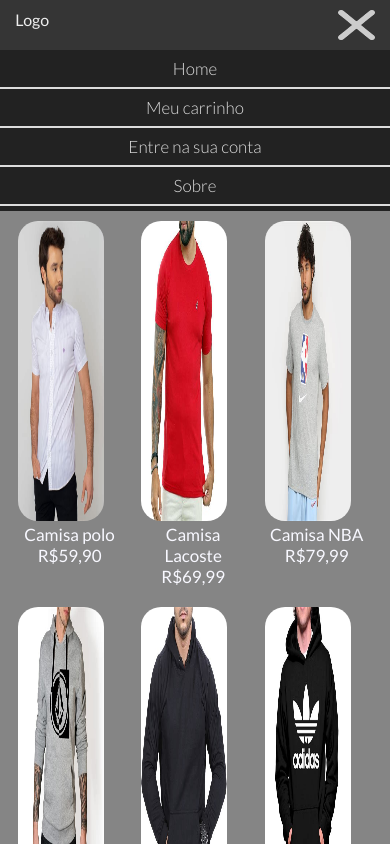
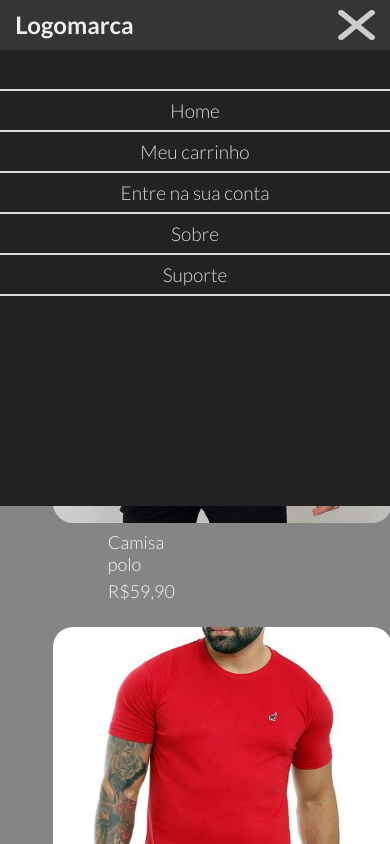
Before and after one commit to joao-regio/e-commerce, a website: page views/index.html in a window 390 px wide. Both pictures are taken after a click on the picture 356 px from the left and 25 px from the top of the page. Shown: the top 844 px of the page. Drawn offline with Linux system fonts and the light colour scheme; files whose address does not match are found by name.

Commit message:
adiconando responsivo roupas

```diff
--- a/static/style.css
+++ b/static/style.css
@@ -69,6 +69,7 @@
     display: inline-block;
     font-size: 17px;
     font-weight: 300;
+    letter-spacing: .7px;
     padding: 0 8px;
 }
 
@@ -78,12 +79,12 @@
 }
 
 .links-menu-desktop li:hover{
+    transform: .2s;
     font-size: 18.5px;
     font-weight: bold;
 }
 
 .links-menu-desktop a:hover{
-    transition-duration: .4s;
     transition: .4s;
     border-bottom: 2px solid yellow;
 }
@@ -91,7 +92,6 @@
 .links-menu-mobile{
     display: none;
 }
-
 
 .btn-menu-mobile img{
     width: 37px;
@@ -133,7 +133,7 @@
 
 section.mostruario{
     background-color: #858585;
-    padding: 40px 0;
+    padding: 20px 0;
     width: 100%;
 }
 
@@ -145,28 +145,21 @@
 }
 
 section.mostruario .itens-loja{
-    display: flex;
-    flex-wrap: wrap;
+    display: grid;
+    grid-template-columns: repeat(3, 1fr);
+    margin-top: 12px;
 }
 
 div.item-single{
-    padding: 10px;
-}
-
-
-div.item-single p{
-    display: block;
-    font-weight: 400;
-    font-size: 17px;
-    color: #f8f8ff;
-    text-align: center;
+    align-content: center;
+    justify-content: center;
 }
 
 div.item-single a > img{
     height: 300px;
     width: 22vw;
     border-radius: 20px;
-    text-align: center;
+    margin-left: 35px;
 }
 
 div.item-single a{
@@ -174,16 +167,19 @@
 }
 
 div.item-single a > img:hover{
+    transition: .3s;
     width: 23vw;
-    height: 330px;
+    height: 320px;
     cursor: pointer;
 }
 
-div.item-single a > img.calca:hover{
-    width: 23vw;
-    height: 315px;
-    cursor: pointer;
+div.item-single p{
+    font-weight: 300;
+    font-size: 18px;
+    color: #f8f8f8;
+    margin: 5px 0 5px 90px;
 }
+
 
 footer{
     height: 80px;
@@ -224,6 +220,7 @@
     margin-top: 35px;
 }
 
+/*  MENU MOBILE  */
 @media screen and (max-width: 800px){
     .links-menu-desktop{
         display: none;
@@ -256,25 +253,81 @@
         border-bottom: 2px solid #ddd;
         text-align: center;
         padding: 8px 2%;
-    }
-
-    .links-menu-mobile ul li:hover{
-        background-color: #eee;
-        color: #111;
+        cursor: pointer;
     }
 
     .links-menu-mobile ul li a{
         color: #ddd;
-        font-size: 17px;
+        font-size: 19px;
         font-weight: 300;
-        padding: 1rem;
-        margin: 0 1rem;
+        margin: 2rem;
+        padding: 3rem;
     }
 
     #nav.active ul{
-        height: calc(25vh - 50px);
+        height: calc(60vh - 50px);
         visibility: visible;
         overflow-y: auto;
     }
 
 }
+
+@media screen and (max-width: 710px){
+
+    section.mostruario .itens-loja{
+    display: grid;
+    grid-template-columns: repeat(2, 1fr);
+    margin-top: 12px;
+    }
+
+    div.item-single a > img{
+        width: 40vw;
+        border-radius: 20px;
+    }
+
+    div.item-single a > img:hover{
+        width: 40vw;
+        height: 300px;
+        cursor: pointer;
+    }
+
+    div.item-single p{
+        text-align: center;
+    }
+
+}
+
+@media screen and (max-width:  560px){
+
+    section.mostruario > span{
+        text-align: center;
+    }
+
+    section.mostruario .itens-loja{
+        display: grid;
+        grid-template-columns: repeat(1, 1fr);
+        margin-top: 12px;
+    }
+
+    div.item-single{
+        margin-bottom: 20px;
+    }
+
+    div.item-single a > img{
+        width: 87vw;
+        height: 320px;
+        border-radius: 20px;
+        place-items: center;
+    }
+
+    div.item-single a > img:hover{
+        width: 87vw;
+        height: 320px;
+        cursor: pointer;
+    }
+
+    div.item-single p{
+        text-align: center;
+    }
+
+}
--- a/views/index.html
+++ b/views/index.html
@@ -13,7 +13,11 @@
 <body>
     <header>
         <div class="center">
-            <div class="logomarca left"><a href="/">Logo</a></div>
+            <div class="logomarca left">
+                <h2>
+                    <a href="/">Logomarca</a>
+                </h2>
+            </div>
             <nav class="links-menu-desktop right">
                 <ul>
                     <li>
@@ -40,7 +44,7 @@
                 </div><!-- btn-menu-mobile -->
                 <ul>
                     <li>
-                        <a href="/">Home</a>
+                        <a href="/"><li>Home</li></a>
                     </li>
                     <li>
                         <a href="carrinho.html">Meu carrinho</a>
@@ -92,7 +96,7 @@
                     <a href="compra.html">
                         <img class="camisa" src="/static/images/camisa/camisa-2.jpg">
                     </a>
-                    <p>Camisa Lacoste</p>
+                    <p>Camisa vermelha</p>
                     <p>R$69,99</p>
                 </div><!-- item-single -->
                 <div class="item-single w33">
```
